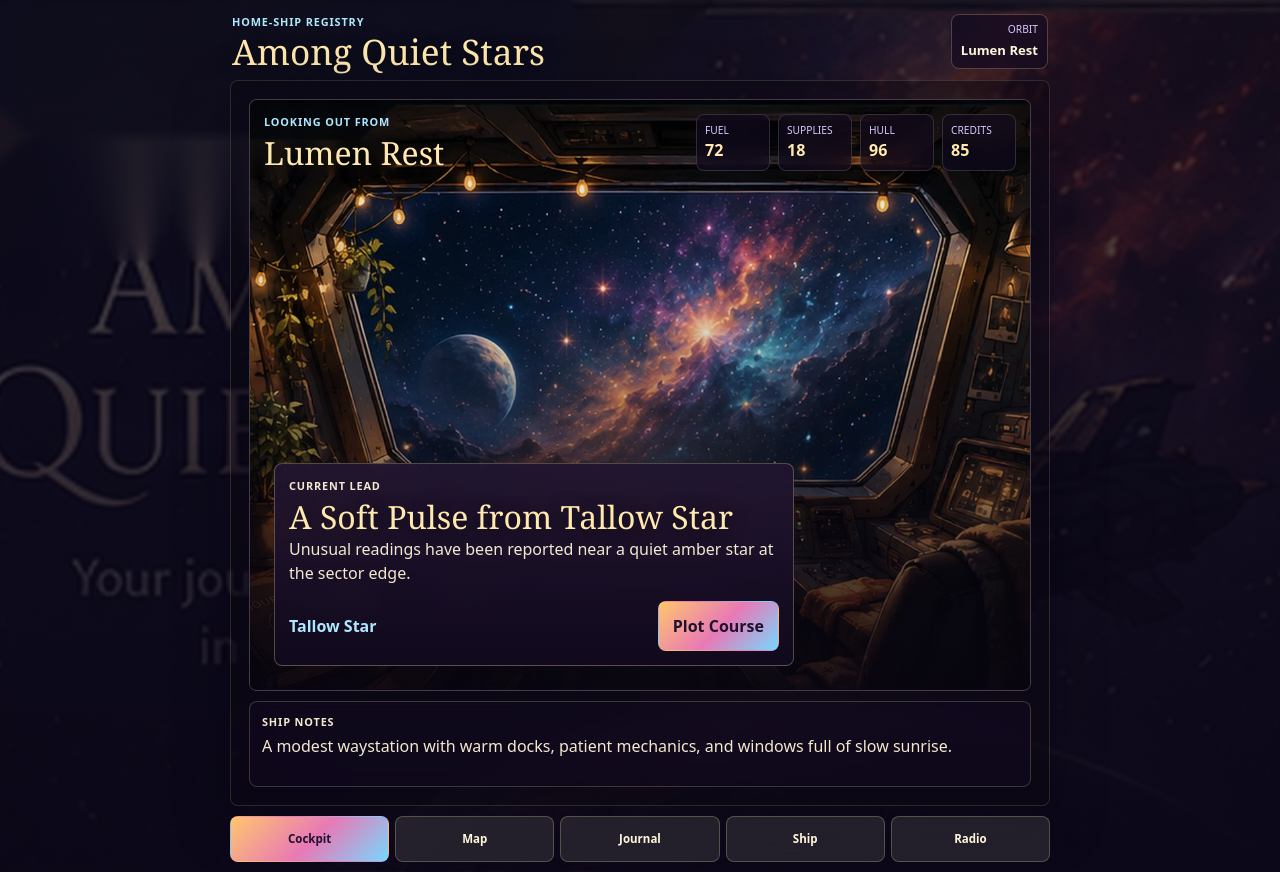
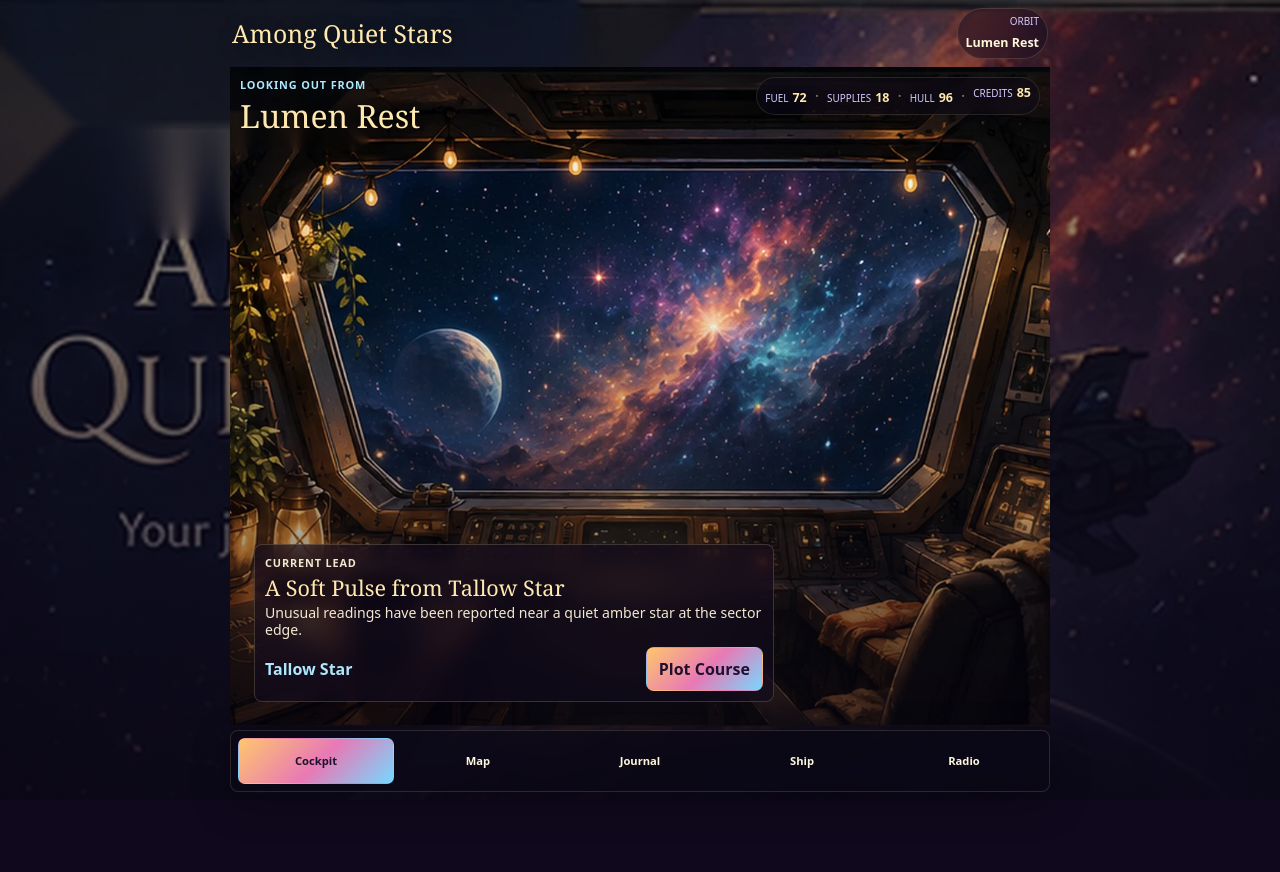
Before and after one commit to jameson5555/amongquietstars, a React (Vite) app: page / in a window 1280 px wide. After the commit the page ends 800 px from the top, so only its background shows below. Built offline with nearby package versions, Linux system fonts and the light colour scheme.

Commit message:
viewport improvements

```diff
--- a/src/App.tsx
+++ b/src/App.tsx
@@ -117,7 +117,6 @@ function App() {
       <main className="game-frame">
         <header className="topbar">
           <div>
-            <p className="eyebrow">Home-ship registry</p>
             <h1>Among Quiet Stars</h1>
           </div>
           <div className="location-pill">
@@ -126,7 +125,7 @@ function App() {
           </div>
         </header>
 
-        <section className="screen-panel">
+        <section className={`screen-panel ${view === 'cockpit' ? 'cockpit-panel' : ''}`}>
           {view === 'cockpit' && (
             <CockpitScreen
               state={state}
@@ -221,17 +220,6 @@ function CockpitScreen({
             </button>
           </div>
         </div>
-      </section>
-
-      {state.emergencyTowUsed && (
-        <div className="soft-alert">
-          Emergency tow logged. The old safety network brought you back to Lumen Rest.
-        </div>
-      )}
-
-      <section className="quiet-context">
-        <p className="eyebrow">Ship notes</p>
-        <p>{currentSystem.description}</p>
       </section>
     </div>
   );
--- a/src/styles.css
+++ b/src/styles.css
@@ -5,6 +5,7 @@
   font-synthesis: none;
   text-rendering: optimizeLegibility;
   -webkit-font-smoothing: antialiased;
+  --nav-height: 62px;
 }
 
 * {
@@ -23,23 +24,28 @@ button {
 }
 
 .app-shell {
+  height: 100vh;
   min-height: 100vh;
-  padding: max(10px, env(safe-area-inset-top)) 10px max(10px, env(safe-area-inset-bottom));
+  height: 100dvh;
+  min-height: 100dvh;
+  padding: max(8px, env(safe-area-inset-top)) 10px calc(var(--nav-height) + max(12px, env(safe-area-inset-bottom)));
   background:
-    linear-gradient(180deg, rgba(12, 7, 24, 0.68), rgba(12, 7, 24, 0.96)),
+    linear-gradient(180deg, rgba(12, 7, 24, 0.28), rgba(12, 7, 24, 0.88)),
     var(--title-backdrop),
     #10091d;
   background-size: cover;
   background-position: center;
+  overflow: hidden;
 }
 
 .game-frame {
   width: min(100%, 820px);
-  min-height: calc(100vh - 20px);
+  height: 100%;
+  min-height: 0;
   margin: 0 auto;
   display: flex;
   flex-direction: column;
-  gap: 10px;
+  gap: 8px;
 }
 
 .topbar {
@@ -47,7 +53,8 @@ button {
   align-items: center;
   justify-content: space-between;
   gap: 12px;
-  padding: 4px 2px 0;
+  min-height: 34px;
+  padding: 0 2px;
 }
 
 .topbar h1,
@@ -64,7 +71,7 @@ button {
 }
 
 .topbar h1 {
-  font-size: clamp(1.35rem, 5vw, 2.2rem);
+  font-size: clamp(1.08rem, 4.3vw, 1.55rem);
   line-height: 1;
 }
 
@@ -78,11 +85,11 @@ button {
 }
 
 .location-pill {
-  min-width: 96px;
-  padding: 7px 9px;
-  border: 1px solid rgba(255, 232, 168, 0.24);
-  border-radius: 8px;
-  background: rgba(18, 10, 33, 0.72);
+  min-width: 84px;
+  padding: 5px 8px;
+  border: 1px solid rgba(255, 232, 168, 0.16);
+  border-radius: 999px;
+  background: rgba(18, 10, 33, 0.5);
   backdrop-filter: blur(10px);
   text-align: right;
 }
@@ -92,13 +99,17 @@ button {
 .ship-resource span {
   display: block;
   color: #d7c9ff;
-  font-size: 0.64rem;
+  font-size: 0.62rem;
   text-transform: uppercase;
+}
+
+.resource span {
+  display: inline;
 }
 
 .location-pill strong {
   color: #fff7dc;
-  font-size: 0.82rem;
+  font-size: 0.78rem;
 }
 
 .screen-panel {
@@ -111,10 +122,31 @@ button {
   overflow: auto;
 }
 
+.cockpit-panel {
+  border: 0;
+  border-radius: 0;
+  background: transparent;
+  box-shadow: none;
+  overflow: hidden;
+}
+
 .bottom-nav {
+  position: fixed;
+  z-index: 20;
+  left: 50%;
+  bottom: max(8px, env(safe-area-inset-bottom));
+  width: min(calc(100% - 20px), 820px);
+  min-height: var(--nav-height);
+  padding: 7px;
   display: grid;
   grid-template-columns: repeat(5, minmax(0, 1fr));
   gap: 6px;
+  transform: translateX(-50%);
+  border: 1px solid rgba(255, 232, 168, 0.14);
+  border-radius: 8px;
+  background: rgba(11, 7, 22, 0.72);
+  box-shadow: 0 12px 36px rgba(4, 2, 12, 0.42);
+  backdrop-filter: blur(16px);
 }
 
 .nav-button,
@@ -130,9 +162,12 @@ button {
 }
 
 .nav-button {
-  padding: 8px 4px;
-  font-size: 0.72rem;
-  backdrop-filter: blur(12px);
+  min-height: 44px;
+  padding: 6px 3px;
+  border-color: transparent;
+  border-radius: 7px;
+  background: transparent;
+  font-size: 0.7rem;
 }
 
 .nav-button.active,
@@ -167,18 +202,23 @@ button {
   width: 100%;
   height: 100%;
   object-fit: cover;
+  object-position: center 42%;
 }
 
 .cockpit-screen {
-  padding: 8px;
+  height: 100%;
+  min-height: 0;
+  padding: 0;
+  overflow: hidden;
 }
 
 .cockpit-hero {
   position: relative;
-  min-height: clamp(540px, 74vh, 760px);
-  border-radius: 8px;
+  height: 100%;
+  min-height: 0;
+  border-radius: 0;
   overflow: hidden;
-  border: 1px solid rgba(255, 232, 168, 0.2);
+  border: 0;
   background: #160f2d;
 }
 
@@ -186,58 +226,79 @@ button {
   position: absolute;
   inset: 0;
   background:
-    linear-gradient(180deg, rgba(8, 5, 16, 0.06), rgba(8, 5, 16, 0.12) 38%, rgba(8, 5, 16, 0.88)),
-    radial-gradient(circle at 50% 74%, rgba(255, 197, 110, 0.22), transparent 32%);
+    linear-gradient(180deg, rgba(8, 5, 16, 0.08), rgba(8, 5, 16, 0) 34%, rgba(8, 5, 16, 0.62)),
+    radial-gradient(circle at 50% 80%, rgba(255, 197, 110, 0.14), transparent 30%);
 }
 
 .cockpit-status {
   position: absolute;
-  inset: 14px 14px auto;
-  display: grid;
+  inset: 10px 10px auto;
+  display: flex;
+  align-items: flex-start;
+  justify-content: space-between;
   gap: 10px;
+  pointer-events: none;
+}
+
+.cockpit-status > div:first-child {
+  max-width: 42%;
 }
 
 .resource-strip {
-  display: grid;
-  grid-template-columns: repeat(4, minmax(0, 1fr));
-  gap: 8px;
+  display: flex;
+  flex-wrap: wrap;
+  gap: 4px 8px;
 }
 
 .resource-strip.compact {
-  max-width: 420px;
+  justify-content: flex-end;
+  max-width: min(58%, 440px);
+  padding: 6px 8px;
+  border: 1px solid rgba(255, 232, 168, 0.12);
+  border-radius: 999px;
+  background: rgba(13, 8, 25, 0.44);
+  backdrop-filter: blur(10px);
+}
+
+.resource-strip.compact .resource:not(:last-child)::after {
+  content: "·";
+  color: rgba(255, 232, 168, 0.48);
+  margin-left: 4px;
 }
 
 .resource {
+  display: inline-flex;
+  align-items: baseline;
+  gap: 4px;
   min-width: 0;
-  padding: 8px;
-  border: 1px solid rgba(255, 255, 255, 0.14);
-  border-radius: 8px;
-  background: rgba(18, 10, 33, 0.56);
-  backdrop-filter: blur(10px);
+  padding: 0;
+  border: 0;
+  border-radius: 0;
+  background: transparent;
+  white-space: nowrap;
 }
 
 .resource strong,
 .ship-resource strong {
   color: #ffe9ae;
-  font-size: 1rem;
+  font-size: 0.78rem;
 }
 
 .current-lead {
   position: absolute;
-  left: 14px;
-  right: 14px;
-  bottom: 14px;
-  padding: 14px;
-  border: 1px solid rgba(255, 232, 168, 0.28);
+  left: 10px;
+  right: 10px;
+  bottom: 10px;
+  max-height: 24%;
+  padding: 10px;
+  border: 1px solid rgba(255, 232, 168, 0.18);
   border-radius: 8px;
-  background:
-    linear-gradient(180deg, rgba(38, 24, 54, 0.72), rgba(17, 10, 30, 0.86)),
-    rgba(17, 10, 30, 0.72);
-  backdrop-filter: blur(14px);
+  background: rgba(17, 10, 30, 0.62);
+  backdrop-filter: blur(12px);
+  overflow: hidden;
 }
 
 .current-lead p,
-.quiet-context p,
 .screen-heading p,
 .system-card p,
 .encounter-copy,
@@ -249,7 +310,18 @@ button {
 }
 
 .current-lead h3 {
-  font-size: clamp(1.25rem, 6vw, 2rem);
+  font-size: clamp(1rem, 4.5vw, 1.35rem);
+  line-height: 1.08;
+}
+
+.current-lead p:not(.eyebrow) {
+  display: -webkit-box;
+  margin: 5px 0 0;
+  overflow: hidden;
+  -webkit-box-orient: vertical;
+  -webkit-line-clamp: 2;
+  font-size: 0.88rem;
+  line-height: 1.25;
 }
 
 .lead-footer {
@@ -257,7 +329,7 @@ button {
   align-items: center;
   justify-content: space-between;
   gap: 12px;
-  margin-top: 14px;
+  margin-top: 8px;
 }
 
 .lead-footer span {
@@ -265,7 +337,11 @@ button {
   font-weight: 800;
 }
 
-.quiet-context,
+.current-lead .primary-action {
+  min-height: 40px;
+  padding: 9px 12px;
+}
+
 .soft-alert,
 .empty-state,
 .radio-slip {
@@ -694,10 +770,10 @@ button {
 
 @media (min-width: 700px) {
   .game-frame {
-    min-height: calc(100vh - 40px);
+    height: 100%;
+    min-height: 0;
   }
 
-  .cockpit-screen,
   .map-screen,
   .travel-screen,
   .encounter-screen,
@@ -707,8 +783,11 @@ button {
     padding: 18px;
   }
 
+  .cockpit-screen {
+    padding: 0;
+  }
+
   .cockpit-status {
-    grid-template-columns: 1fr minmax(320px, 0.7fr);
     align-items: start;
   }
 
```
Also changed, not shown: 1 other file (tests, documents, lock files or other folders).
